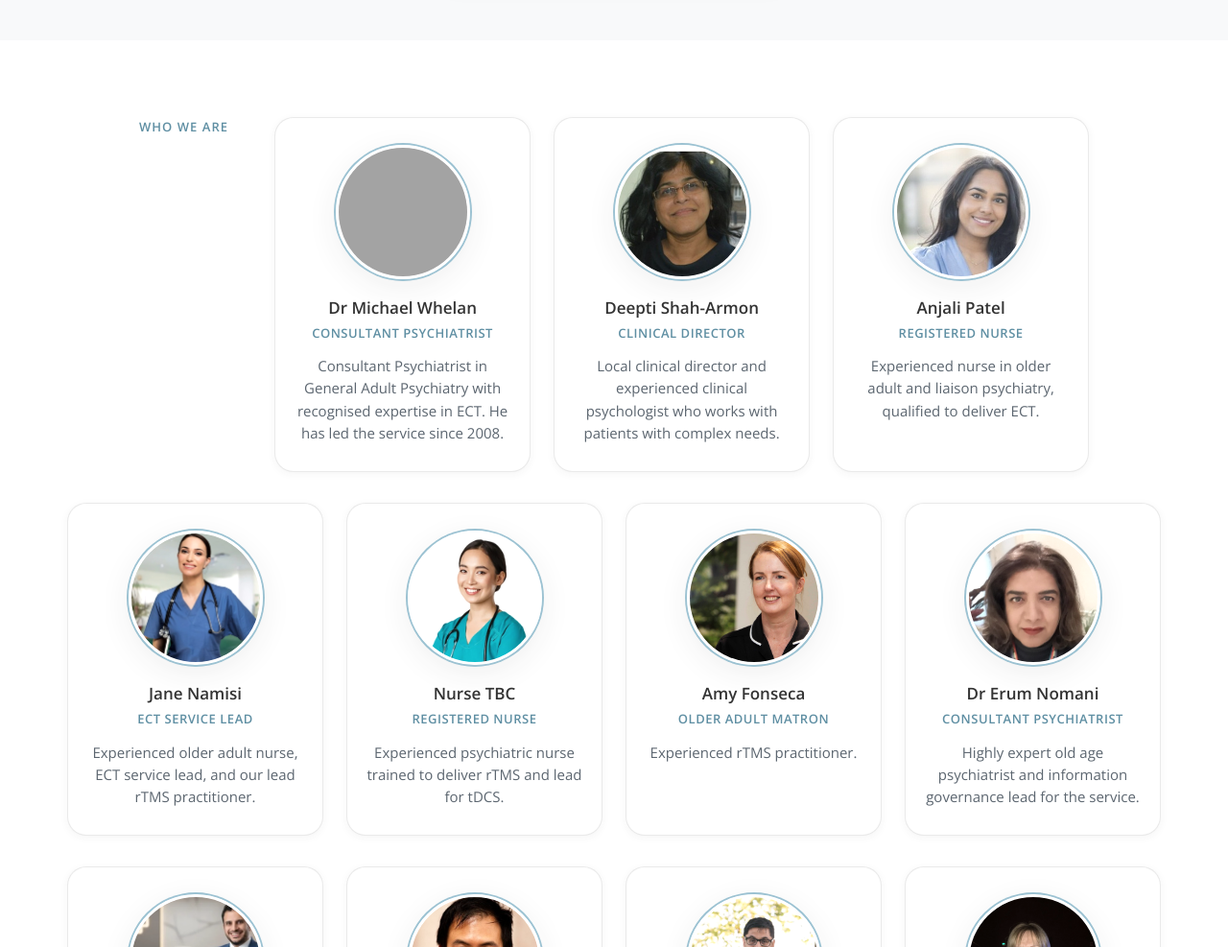
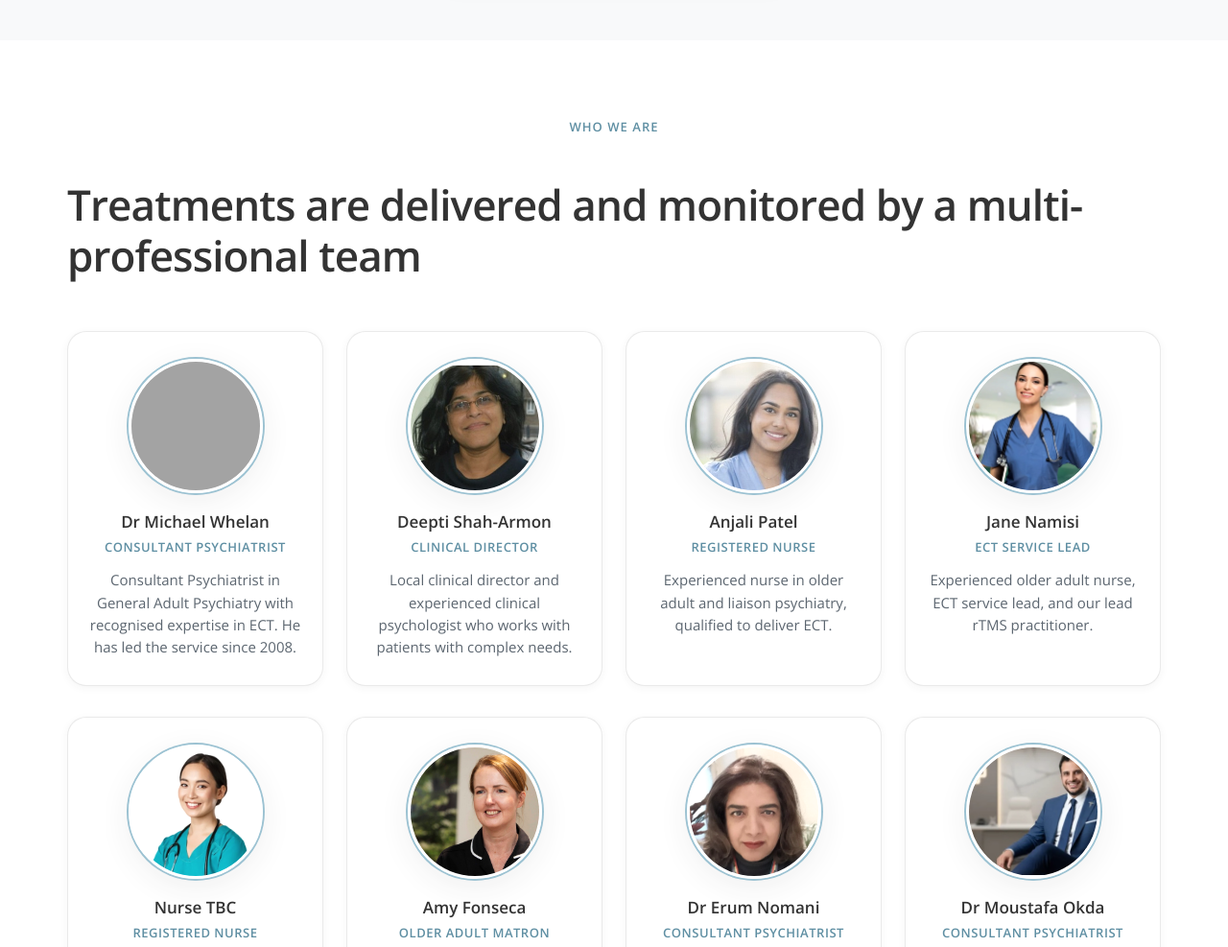
Before and after one commit to khassanally/neuromod, a plain HTML site: page index.html in a window 1280 px wide. Shown: the part 2620-3607 px from the top of the page at 96% size. Drawn offline with nearby package versions, Linux system fonts and the light colour scheme; grey boxes are pictures that could not be loaded.

Commit message:
Update index.html

```diff
--- a/index.html
+++ b/index.html
@@ -181,7 +181,8 @@
     <section class="section" id="who-we-are">
       <div class="container">
         <div class="team-grid">
-          <p class="eyebrow">Who we are</p><br/><br/>
+          <p class="eyebrow">Who we are</p>
+          <h1>Treatments are delivered and monitored by a multi-professional team</h1>
           <article class="profile-card">
             <div class="profile-photo-wrap">
               <img class="profile-photo" src="People/Dr Mike Whelan.jpg" alt="Dr Michael Whelan" width="160" height="160" loading="lazy">
```
